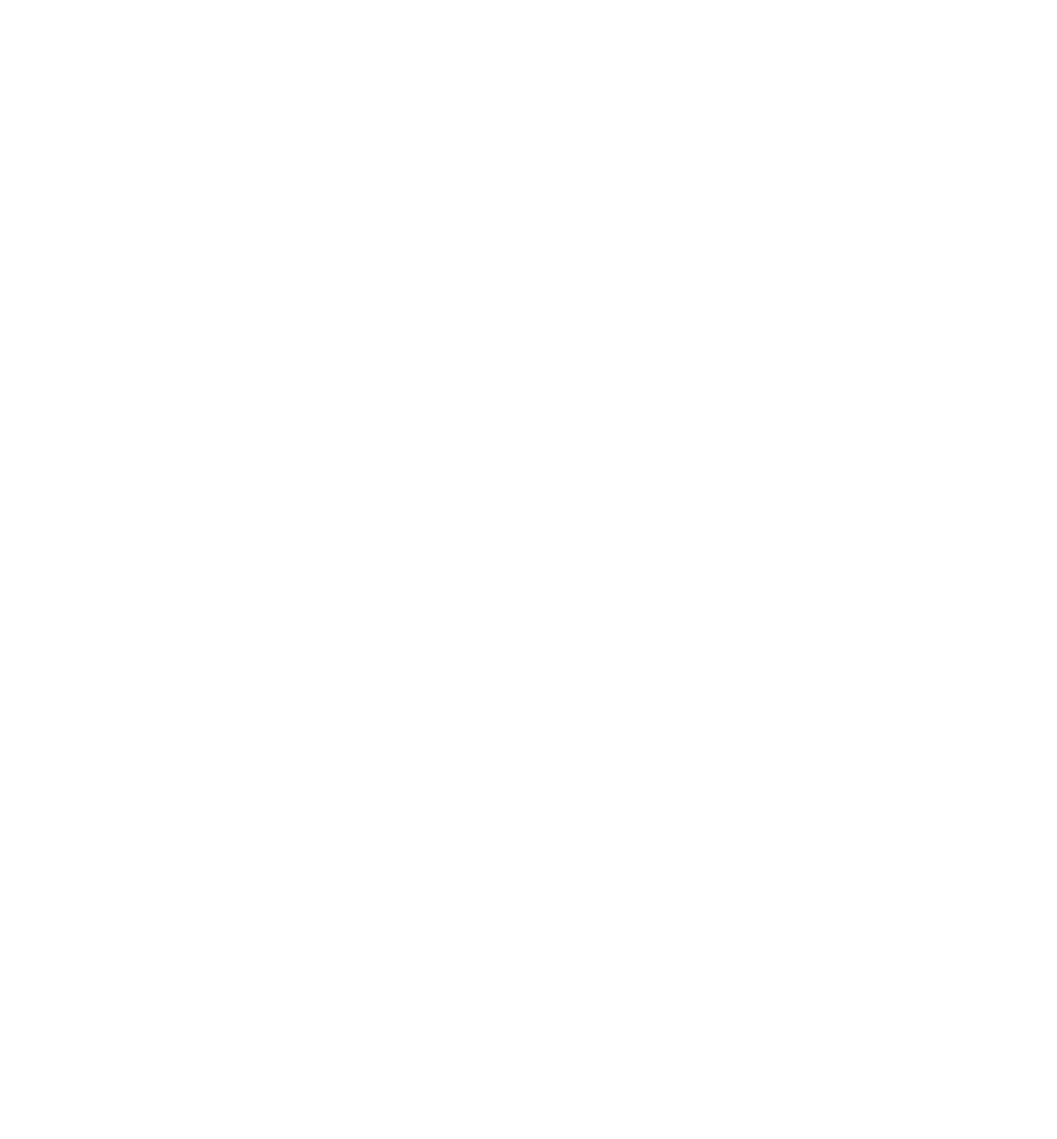
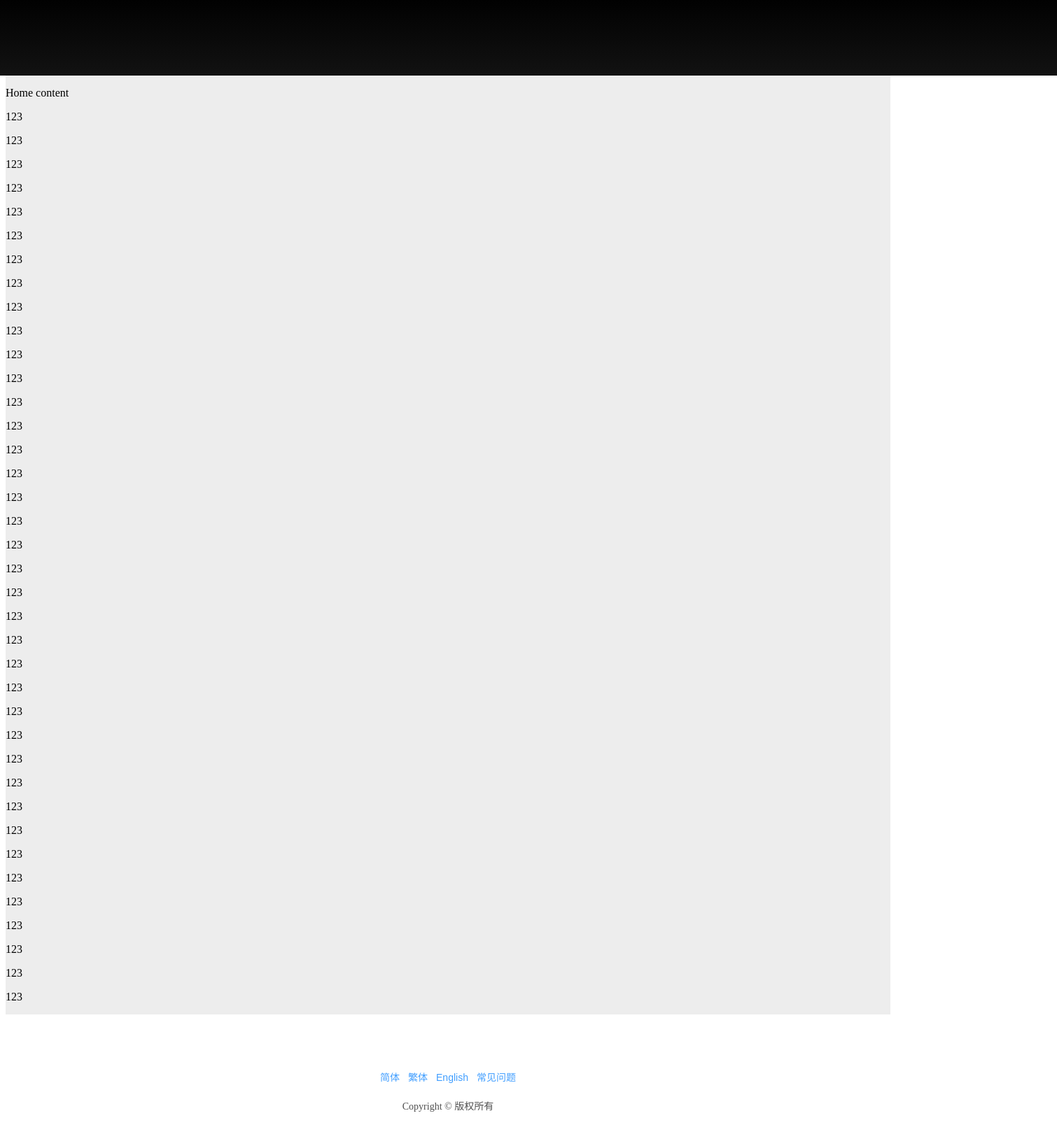
Before and after one commit to 675524901/shoppingdemo, a Vue app: page /#/home in a window 1280 px wide. Shown: the whole page at 70% size, 1510 px wide, since content can reach past the window. Before the commit the page ends 800 px from the top, so only its background shows below. Built offline with nearby package versions, Linux system fonts and the light colour scheme.

Commit message:
顶部左右空白问题

```diff
--- /dev/null
+++ b/src/assets/style/index.scss
@@ -0,0 +1,2 @@
+@import "./reset.scss";
+@import "common";
--- /dev/null
+++ b/src/assets/style/mixin.scss
@@ -0,0 +1,10 @@
+%block-center {
+  display: flex;
+  align-items: center;
+  justify-content: center;
+}
+
+@mixin wh($w,$h:$w) {
+  width: $w;
+  height: $h;
+}
--- /dev/null
+++ b/src/assets/style/reset.scss
@@ -0,0 +1,66 @@
+* {
+  padding: 0;
+  margin: 0;
+  box-sizing: border-box;
+}
+
+body {
+  font-family: PingFang SC, Helvetica Neue, Helvetica, Arial, Hiragino Sans GB, Microsoft Yahei, \\5FAE\8F6F\96C5\9ED1, STHeiti, \\534E\6587\7EC6\9ED1, sans-serif;
+  color: #666;
+  font-size: 14px;
+}
+
+a {
+  font-style: normal;
+  text-decoration: none;
+  color: #5079d9;
+  cursor: pointer;
+  transition: all .15s ease-out;
+  &:hover {
+    color: #6b95ea;
+  }
+}
+
+li {
+  list-style-type: none;
+}
+
+input,
+img,
+button {
+  border: none;
+  outline: none;
+}
+
+h1, h2, h3, h4, h5, h6 {
+  font-size: 100%;
+  font-weight: 400;
+}
+
+i, em {
+  font-style: normal;
+}
+
+input[type=number], textarea {
+  -moz-appearance: textfield;
+}
+
+input[type=number]::-webkit-inner-spin-button,
+input[type=number]::-webkit-outer-spin-button,
+input[type="submit"],
+input[type="search"],
+input[type="reset"] {
+  -webkit-appearance: none;
+}
+::-webkit-input-placeholder { /* WebKit browsers */
+    color:    #BEBEBE;
+}
+:-moz-placeholder { /* Mozilla Firefox 4 to 18 */
+    color:    #BEBEBE;
+}
+::-moz-placeholder { /* Mozilla Firefox 19+ */
+    color:    #BEBEBE;
+}
+:-ms-input-placeholder { /* Internet Explorer 10+ */
+    color:    #BEBEBE;
+}
--- /dev/null
+++ b/src/assets/style/theme.scss
@@ -0,0 +1,10 @@
+// 主色
+$main-col: #5079d9;
+// 头部
+$head-bgc: #1a1a1a;
+// 字体颜色
+$cc: #ccc;
+$c6: #666;
+$c9: #999;
+$c3: #333;
+$cf: #fff
--- /dev/null
+++ b/src/components/Footer.vue
@@ -0,0 +1,35 @@
+<template>
+  <div class="footer">
+    <div class="tag">
+      <el-button type="text">简体</el-button>
+      <el-button type="text">繁体</el-button>
+      <el-button type="text">English</el-button>
+      <el-button type="text">常见问题</el-button>
+    </div>
+    <div class="cop">
+      <p style="color:#4F4F4F">Copyright © 版权所有</p>
+    </div>
+
+  </div>
+</template>
+<style lang="scss" scoped>
+* {
+  padding: 0px;
+  margin: 0px;
+  border: 0px;
+}
+.footer {
+  padding: 50px 0 20px;
+  background: #fff;
+  margin-top: 20px;
+}
+.tag {
+  display: flex;
+  justify-content: center;
+}
+.cop {
+  text-align: center;
+  margin: 10px 0;
+  font-size: 14px;
+}
+</style>
--- /dev/null
+++ b/src/components/Header.vue
@@ -0,0 +1,35 @@
+<template>
+  <div class="header-box">
+    <header></header>
+  </div>
+</template>
+<script>
+export default {
+  data() {
+    return {}
+  }
+}
+</script>
+<style lang="scss" scoped>
+/* @import '../assets/style/theme';
+@import '../assets/style/mixin'; */
+* {
+  padding: 0;
+  margin: 0;
+}
+.header-box {
+  background-image: -webkit-linear-gradient(#000, #121212);
+  background-image: linear-gradient(#000, #121212);
+  background-size: 100%;
+  width: 120%;
+  margin-left: -15px;
+  margin-top: -15px;
+  overflow: hidden;
+}
+header {
+  height: 115px;
+  z-index: 30;
+  position: relative;
+  border: 0;
+}
+</style>
--- a/src/components/HelloWorld.vue
+++ /dev/null
@@ -1,87 +0,0 @@
-<template>
-  <div class="hello">
-    <h1>{{ msg }}</h1>
-    <h2>Essential Links</h2>
-    <ul>
-      <li>
-        <a href="https://vuejs.org" target="_blank">
-          Core Docs
-        </a>
-      </li>
-      <li>
-        <a href="https://forum.vuejs.org" target="_blank">
-          Forum
-        </a>
-      </li>
-      <li>
-        <a href="https://chat.vuejs.org" target="_blank">
-          Community Chat
-        </a>
-      </li>
-      <li>
-        <a href="https://twitter.com/vuejs" target="_blank">
-          Twitter
-        </a>
-      </li>
-      <br>
-      <li>
-        <a href="http://vuejs-templates.github.io/webpack/" target="_blank">
-          Docs for This Template
-        </a>
-      </li>
-    </ul>
-    <h2>Ecosystem</h2>
-    <ul>
-      <li>
-        <a href="http://router.vuejs.org/" target="_blank">
-          vue-router
-        </a>
-      </li>
-      <li>
-        <a href="http://vuex.vuejs.org/" target="_blank">
-          vuex
-        </a>
-      </li>
-      <li>
-        <a href="http://vue-loader.vuejs.org/" target="_blank">
-          vue-loader
-        </a>
-      </li>
-      <li>
-        <a href="https://github.com/vuejs/awesome-vue" target="_blank">
-          awesome-vue
-        </a>
-      </li>
-    </ul>
-  </div>
-</template>
-
-<script>
-export default {
-  name: 'HelloWorld',
-  data() {
-    return {
-      msg: 'Welcome to Your Vue.js App'
-    }
-  }
-}
-</script>
-
-<!-- Add "scoped" attribute to limit CSS to this component only -->
-<style scoped>
-h1,
-h2 {
-  font-weight: normal;
-}
-ul {
-  list-style-type: none;
-  padding: 0;
-}
-li {
-  display: inline-block;
-  margin: 0 10px;
-}
-a {
-  color: #42b983;
-}
-</style>
--- a/src/router/index.js
+++ b/src/router/index.js
@@ -1,7 +1,8 @@
 import Vue from 'vue'
 import Router from 'vue-router'
 import Login from '@/views/Login'
-import Hello from '@/components/HelloWorld'
+import Index from '@/views/Index'
+import Home from '@/views/Home/Home'
 
 Vue.use(Router)
 
@@ -10,7 +11,11 @@ export default new Router({
     {
       path: '/',
       name: 'home',
-      component: Hello
+      component: Index,
+      redirect: '/home',
+      children: [
+        { path: 'home', component: Home }
+      ]
     },
     {
       path: '/login',
--- /dev/null
+++ b/src/views/Home/Home.vue
@@ -0,0 +1,53 @@
+<template>
+  <div>
+    <p>Home content</p>
+    <p>123</p>
+    <p>123</p>
+    <p>123</p>
+    <p>123</p>
+    <p>123</p>
+    <p>123</p>
+    <p>123</p>
+    <p>123</p>
+    <p>123</p>
+    <p>123</p>
+    <p>123</p>
+    <p>123</p>
+    <p>123</p>
+    <p>123</p>
+    <p>123</p>
+    <p>123</p>
+    <p>123</p>
+    <p>123</p>
+    <p>123</p>
+    <p>123</p>
+    <p>123</p>
+    <p>123</p>
+    <p>123</p>
+    <p>123</p>
+    <p>123</p>
+    <p>123</p>
+    <p>123</p>
+    <p>123</p>
+    <p>123</p>
+    <p>123</p>
+    <p>123</p>
+    <p>123</p>
+    <p>123</p>
+    <p>123</p>
+    <p>123</p>
+    <p>123</p>
+    <p>123</p>
+    <p>123</p>
+  </div>
+</template>
+<script>
+export default {
+  data() {
+    return {}
+  }
+}
+</script>
+<style>
+
+</style>
--- /dev/null
+++ b/src/views/Index.vue
@@ -0,0 +1,57 @@
+<template>
+  <div>
+    <y-header></y-header>
+    <router-view class="main"></router-view>
+    <y-footer></y-footer>
+
+  </div>
+</template>
+
+<script>
+import YHeader from '@/components/Header'
+import YFooter from '@/components/Footer'
+export default {
+  name: 'outerIndex',
+  components: {
+    YHeader,
+    YFooter
+  },
+  data() {
+    return {}
+  }
+}
+</script>
+<style lang="scss" rel="stylesheet/scss" scoped>
+@import '../assets/style/mixin';
+
+.main {
+  min-height: calc(100vh - 454px);
+  background: #ededed;
+  overflow: hidden;
+  width: 100%;
+}
+
+.bn {
+  border-style: none;
+  border-width: 0;
+  border: none;
+}
+
+.move_img {
+  position: fixed;
+  @include wh(40px);
+  width: 45px;
+  z-index: 29;
+  height: 45px;
+  div {
+    @extend .bn;
+  }
+  img {
+    border-radius: 50%;
+    width: 100%;
+    height: 100%;
+    display: block;
+    @extend .bn;
+  }
+}
+</style>
```
Also changed, not shown: src/assets/style/common.scss (added, +70 -0 lines), src/assets/logo.png (deleted).
